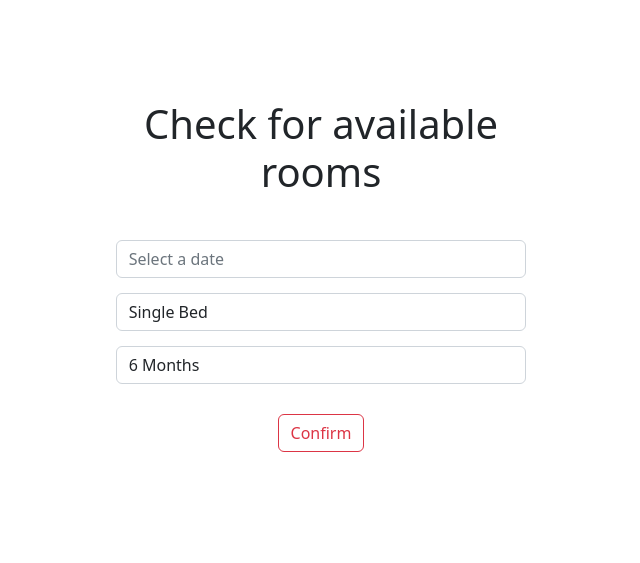
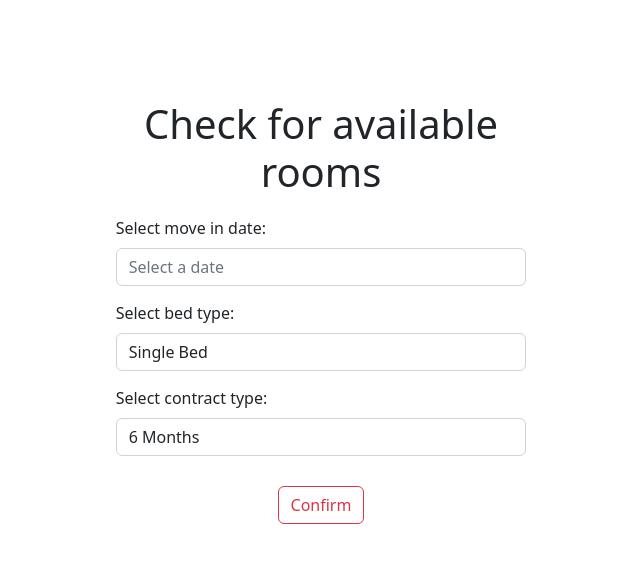
Before and after one commit to Database-Project-Dormitory-website/Dormitory-Website, a Flask app: page /booking in a window 1280 px wide. Shown: the part 56-619 px from the top of the page, without its empty margins (319-959 px from the left). Run offline with Flask 3, Linux system fonts and the light colour scheme; the visitor is signed in with stand-in values (Sample User, id 1); parts of the project's set-up code (start-up, migrations or seed data) failed here and were passed over; some libraries are stand-ins or nearby versions.

Commit message:
Able to get the available roomlists

```diff
--- a/app.py
+++ b/app.py
@@ -1,10 +1,12 @@
 
 from asyncio.windows_events import NULL
+from datetime import datetime
 from flask import Flask, render_template, request, redirect, flash, session
 from werkzeug.security import generate_password_hash, check_password_hash
 from flask_mysqldb import MySQL
 import sqlite3
 import yaml
+from dateutil.relativedelta import relativedelta
 
 app = Flask(__name__)
 app.secret_key = '1893'
@@ -257,13 +259,43 @@ def admin():
     elif result_value1 <= 0:
         return render_template('admin.html', empty_rooms=None)
 
-@app.route('/booking')
+@app.route('/booking', methods=['GET','POST'])
 def booking():
     try:
         username = session['username']
     except:
         flash('Please sign in first', 'danger')
         return redirect('/login')
+
+    if request.method == 'POST':
+        booking = request.form
+        date_ = booking['datepicker']
+        bedtype = booking['bedTypeSelect']
+        contract = booking['contractDurationSelect']
+        cur = mysql.connection.cursor()
+        curr = mysql.connection.cursor()
+        queryStatement = f"""SELECT * FROM rooms WHERE room_type_id = '{bedtype}'"""
+        booking_list = cur.execute(queryStatement)
+        print(booking_list)
+        if booking_list > 0:
+            booking = cur.fetchall()
+            bookings = []
+            for bk in booking:
+                if bk['contract_id'] == None:
+                    bookings.append(bk)
+                else:
+                    queryStatement1 = (
+                        f"SELECT c.end FROM contracts AS c "
+                        f"JOIN rooms AS r ON c.contract_id = r.contract_id AND r.room_number = {bk['room_number']}"
+                    )
+                    checks = curr.execute(queryStatement1)
+                    if checks > 0:
+                        check = curr.fetchone()
+                        if (check['end'] + relativedelta(months=1)) < datetime.strptime(date_, '%Y-%m-%d').date():
+                            bookings.append(bk)
+            print(bookings)
+            flash('YAYYYY', 'success')
+            return render_template('booking.html', bookings=bookings)
     return render_template('booking.html')
 
 @app.route('/profile', methods=['GET', 'POST'])
@@ -279,7 +311,7 @@ def profile():
     user_profile = cur.execute(queryStatement)
     print(user_profile)
     if user_profile > 0:
-        user = cur.fetchone()
+        user = cur.fetchall()
         return render_template('profile.html', user=user)
 
 if __name__ == "__main__":
--- a/templates/booking.html
+++ b/templates/booking.html
@@ -27,19 +27,36 @@ h1 {
 </style>
 
 <div class="row justify-content-center">
-    <div class="text-center col-md-4">
+    <div class="col-md-4">
         <h1 class="text-center" style="margin-top: 100px;">Check for available rooms</h1>
+        <!-- <form method="POST">
+            <div class="mb-3">
+                <label for="datepicker" class="form-label">Select move in date:</label>
+                <input type="date" class="form-control" id="datepicker" name="datepicker" />
+            </div>
+            <div class="mb-3">
+                <label for="last_name" class="form-label">Last Name</label>
+                <input type="text" class="form-control" id="last_name" name="last_name" />
+            </div>
+            <div class="text-center">
+                <button type="submit" class="btn btn-outline-danger">Submit</button>
+            </div>
+        </form> -->
         <form method="POST">
             <div>
-                <label for="datepicker" class="form-label"></label>
-                <input type="text" id="datepicker" class="form-control" placeholder="Select a date">
+                <label for="datepicker" class="form-label">Select move in date:</label>
+                <input type="text" id="datepicker" class="form-control" placeholder="Select a date" name="datepicker">
             </div>
             <div>
-                <select id="bedTypeSelect" class="form-control">
+                <label for="bedTypeSelect" class="form-label">Select bed type:</label>
+                <select id="bedTypeSelect" class="form-control" name="bedTypeSelect">
                     <option value="r1">Single Bed</option>
                     <option value="r2">Double Bed</option>
                 </select>
-                <select id="contractDurationSelect" class="form-control">
+            </div>
+            <div>
+                <label for="contractDurationSelect" class="form-label">Select contract type:</label>
+                <select id="contractDurationSelect" class="form-control" name="contractDurationSelect">
                     <option value="s1">6 Months</option>
                     <option value="s2">1 Year</option>
                 </select>
@@ -54,8 +71,8 @@ h1 {
 <script src="https://code.jquery.com/jquery-3.6.0.min.js"></script>
 <script src="https://code.jquery.com/ui/1.12.1/jquery-ui.js"></script>
 <script src="https://maxcdn.bootstrapcdn.com/bootstrap/4.0.0/js/bootstrap.min.js"></script>
+
 <script>
-
 $(document).ready(function() {
     var minDate = new Date();
     minDate.setMonth(minDate.getMonth() + 1);
```
